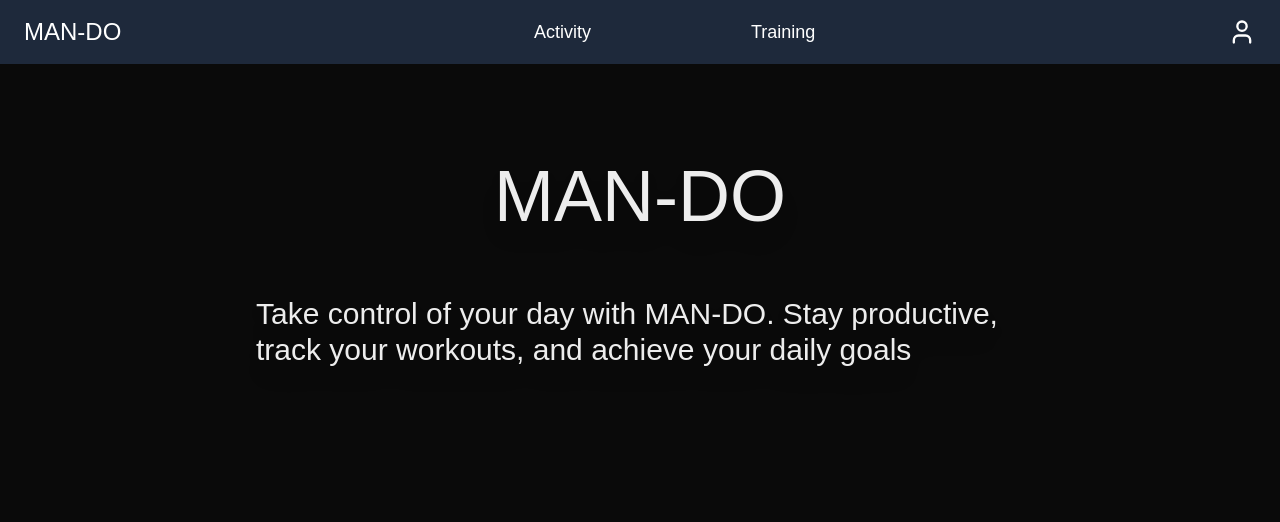
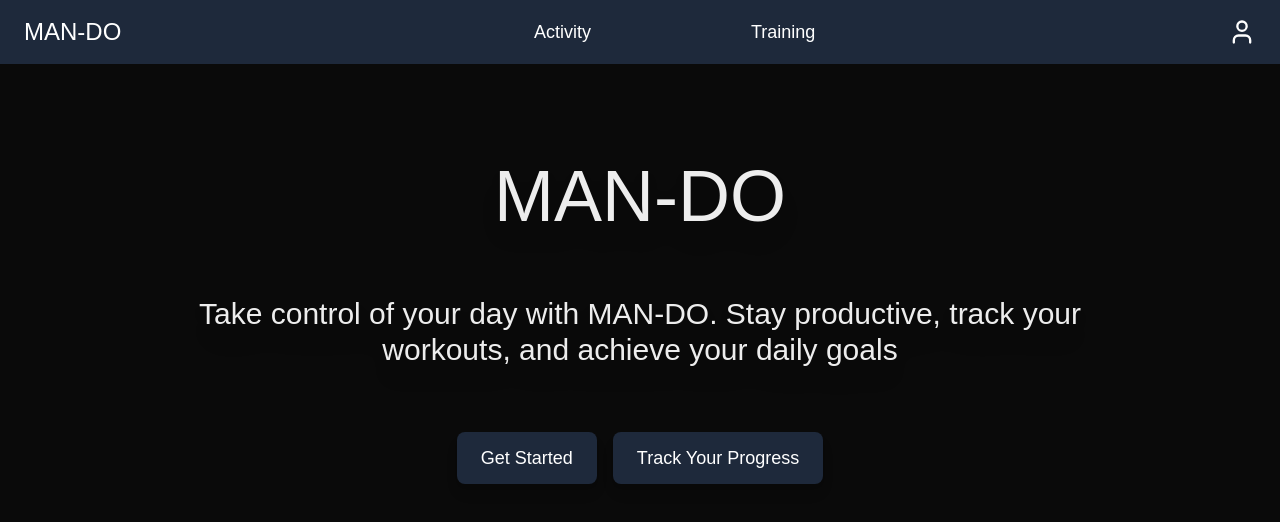
Before and after one commit to Karman1818/Man-Do, a Next.js app: page / in a window 1280 px wide. Shown: the top 522 px of the page. Built offline with nearby package versions, Linux system fonts and the light colour scheme; a web font is replaced by a local one.

Commit message:
titlescreenbutton and css fixes

```diff
--- a/app/components/titlescreen.tsx
+++ b/app/components/titlescreen.tsx
@@ -1,11 +1,12 @@
-
-
 export const TitleScreen = () => {
-
-    return(
+    return (
         <>
-            <h1 className={"text-7xl font-lexend flex justify-center m-16 mt-24 drop-shadow-xl"}>MAN-DO</h1>
-            <h3 className={"text-3xl font-lexend flex justify-center m-16 px-48 drop-shadow-xl"}>Take control of your day with MAN-DO. Stay productive, track your workouts, and achieve your daily goals</h3>
+            <h1 className="text-7xl sm:text-6xl md:text-7xl font-lexend flex justify-center m-16 mt-24 drop-shadow-xl whitespace-nowrap">
+                MAN-DO
+            </h1>
+            <h3 className="text-3xl sm:text-2xl md:text-3xl lg:text-3xl font-lexend flex justify-center m-16 px-8 sm:px-16 md:px-24 drop-shadow-xl text-center">
+                Take control of your day with MAN-DO. Stay productive, track your workouts, and achieve your daily goals
+            </h3>
         </>
-    )
-}
+    );
+};
--- /dev/null
+++ b/app/components/titlescreenbutton.tsx
@@ -0,0 +1,16 @@
+
+export const TitleScreenButton = ({text}) => {
+
+    return(
+        <>
+            <div className="flex items-center justify-center gap-8">
+                <button
+                    className="bg-slate-800 text-white text-lg px-6 py-3 rounded-lg shadow-lg transform hover:scale-105 hover:bg-slate-700 transition-all duration-300 ease-in-out">
+                    {text}
+                </button>
+            </div>
+
+
+        </>
+    )
+}
--- a/app/page.tsx
+++ b/app/page.tsx
@@ -1,11 +1,17 @@
 import {Navbar} from "@/app/components/navbar";
 import {TitleScreen} from "@/app/components/titlescreen";
+import {TitleScreenButton} from "@/app/components/titlescreenbutton";
 
 export default function Home() {
   return (
       <>
           <Navbar></Navbar>
           <TitleScreen></TitleScreen>
+          <div className="flex space-x-4 justify-center">
+              <TitleScreenButton text={"Get Started"}/>
+              <TitleScreenButton text={"Track Your Progress"}/>
+          </div>
+
 
       </>
   );
```
